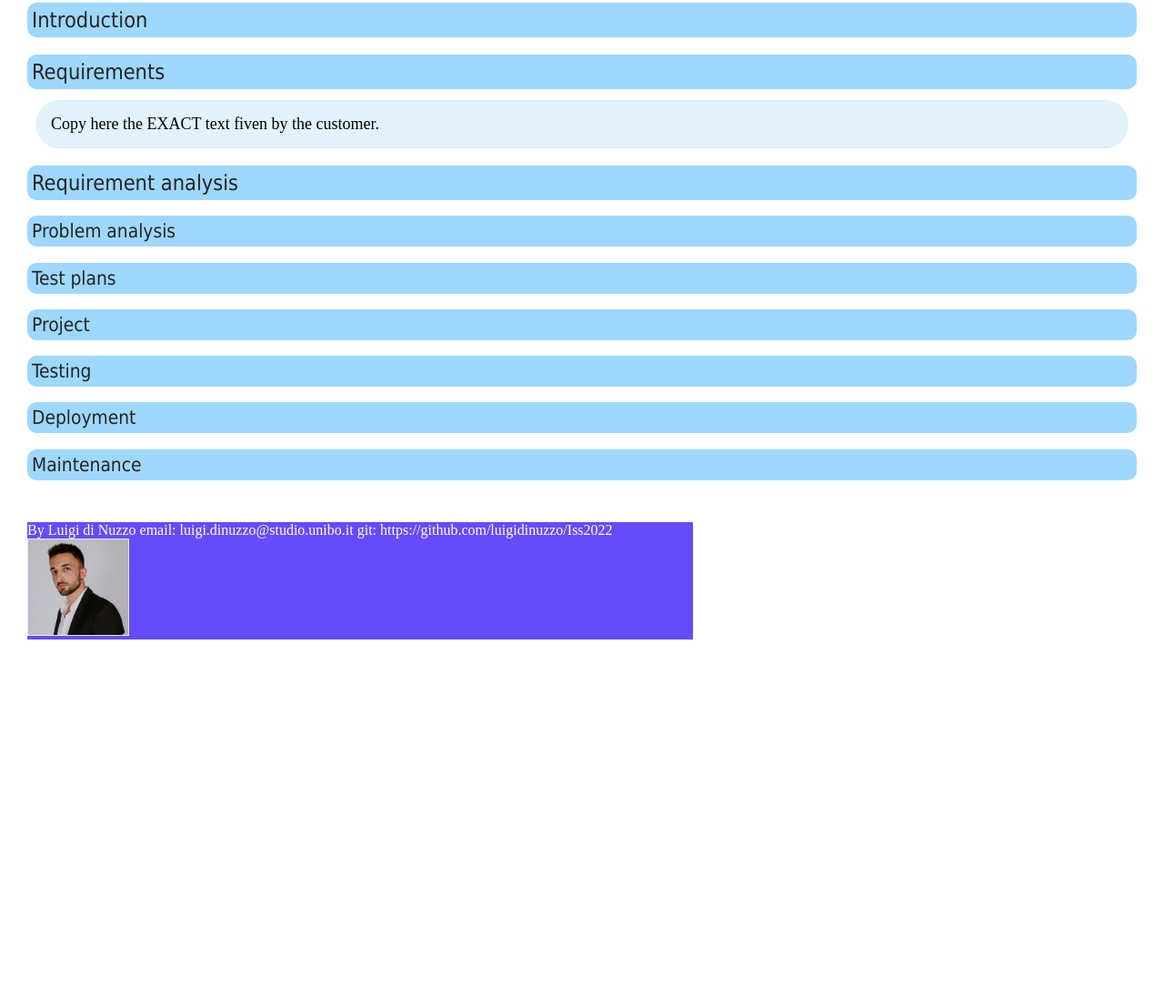
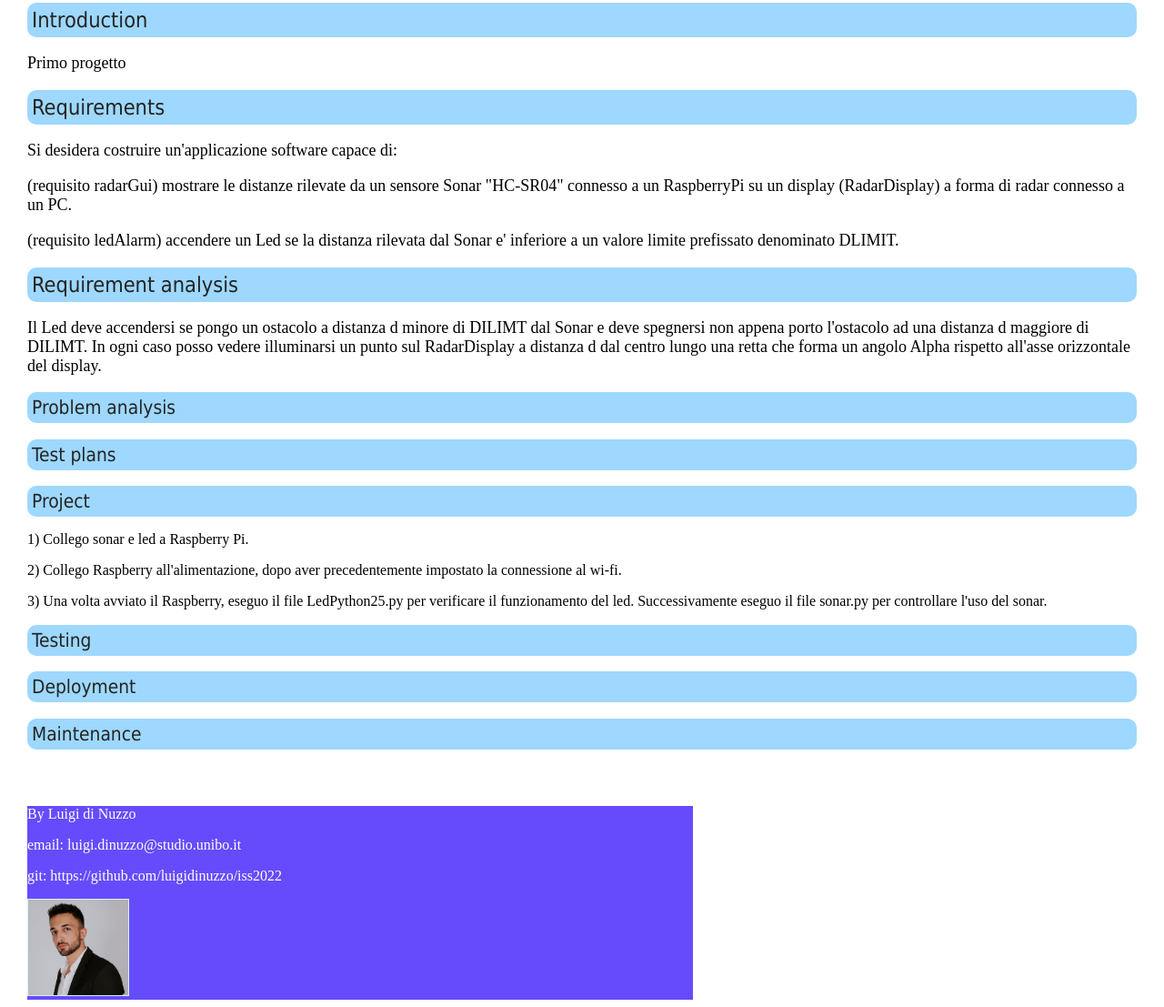
Before and after one commit to luigidinuzzo/Iss2022, a plain HTML site: page luigidinuzzo.html in a window 1280 px wide. Shown: the part 81-1188 px from the top of the page at 91% size. Before the commit the page ends 800 px from the top, so only its background shows below. Drawn offline with Linux system fonts and the light colour scheme.

Commit message:
aggiornamento

```diff
--- a/luigidinuzzo.html
+++ b/luigidinuzzo.html
@@ -198,19 +198,22 @@ div.imagedesc{
 
 <div class="body">
 <h2>Introduction</h2>
+<p>Primo progetto</p>
 
 
 <h2>Requirements</h2>
-
-
-<div class="remark">
-Copy here the EXACT text fiven by the customer.
-</div>
+<p>Si desidera costruire un'applicazione software capace di:</p>
+<p> (requisito radarGui) mostrare le distanze rilevate da un sensore Sonar "HC-SR04" connesso
+     a un RaspberryPi su un display (RadarDisplay) a forma di radar connesso a un PC.</p>
+<p>(requisito ledAlarm) accendere un Led se la distanza rilevata dal Sonar e' inferiore a un valore limite prefissato denominato DLIMIT.</p>
 
 
 
 <h2>Requirement analysis</h2>
-
+ <p>Il Led deve accendersi se pongo un ostacolo a distanza d minore di DILIMT
+     dal Sonar e deve spegnersi non appena porto l'ostacolo ad una distanza d maggiore di DILIMT.
+      In ogni caso posso vedere illuminarsi un punto sul RadarDisplay a distanza d dal centro lungo una retta che forma un angolo Alpha
+        rispetto all'asse orizzontale del display.</p>
 
 </div>
 
@@ -221,6 +224,9 @@ Copy here the EXACT text fiven by the customer.
 
 
 <h2>Project</h2>
+<p>1) Collego sonar e led a Raspberry Pi.</p>
+<p>2) Collego Raspberry all'alimentazione, dopo aver precedentemente impostato la connessione al wi-fi.</p>
+<p>3) Una volta avviato il Raspberry, eseguo il file LedPython25.py per verificare il funzionamento del led. Successivamente eseguo il file sonar.py per controllare l'uso del sonar.</p>
 
 </div>
 
@@ -246,7 +252,9 @@ Copy here the EXACT text fiven by the customer.
 </div>
 
 <div style="background-color:rgba(86, 56, 253, 0.9); width:60%;text-align:left;color:white">
-By Luigi di Nuzzo email: luigi.dinuzzo@studio.unibo.it  git: https://github.com/luigidinuzzo/Iss2022
+<p>By Luigi di Nuzzo</p>
+<p>email: luigi.dinuzzo@studio.unibo.it</p>
+<p>git: https://github.com/luigidinuzzo/iss2022</p>
 <img src="./img/luigi.jpeg" alt="mbot" width="15%" height="15%">
 </div>
 </body>
```
Also changed, not shown: 1 other file.
